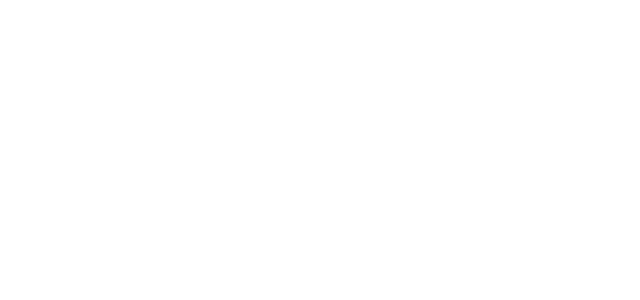
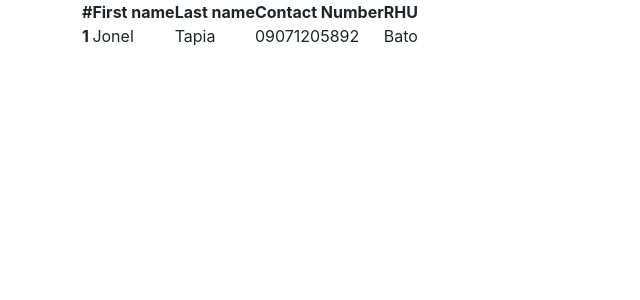
Before and after one commit to KingNelx/CRUDRestAPI-Front-End-, a React (Create React App) app: page /patientLog in a window 1280 px wide. Shown: the top 300 px of the page, without its empty margins (0-640 px from the left). Built offline with nearby package versions, Linux system fonts and the light colour scheme.

Commit message:
added css for doc pages

```diff
--- a/src/Patients/PatientLog.jsx
+++ b/src/Patients/PatientLog.jsx
@@ -1,7 +1,24 @@
 const PatientLog = () => {
     return (
-        <div>
-
+        <div className="container patient-top-head">
+            <table className="table-main">
+                <thead>
+                    <tr className="table-head">
+                        <th>#</th>
+                        <th>First name</th>
+                        <th>Last name</th>
+                        <th>Contact Number</th>
+                        <th>RHU</th>
+                    </tr>
+                </thead>
+                <tbody>
+                    <th>1</th>
+                    <td>Jonel</td>
+                    <td>Tapia</td>
+                    <td>09071205892</td>
+                    <td>Bato</td>
+                </tbody>
+            </table>
         </div>
      );
 }
```
